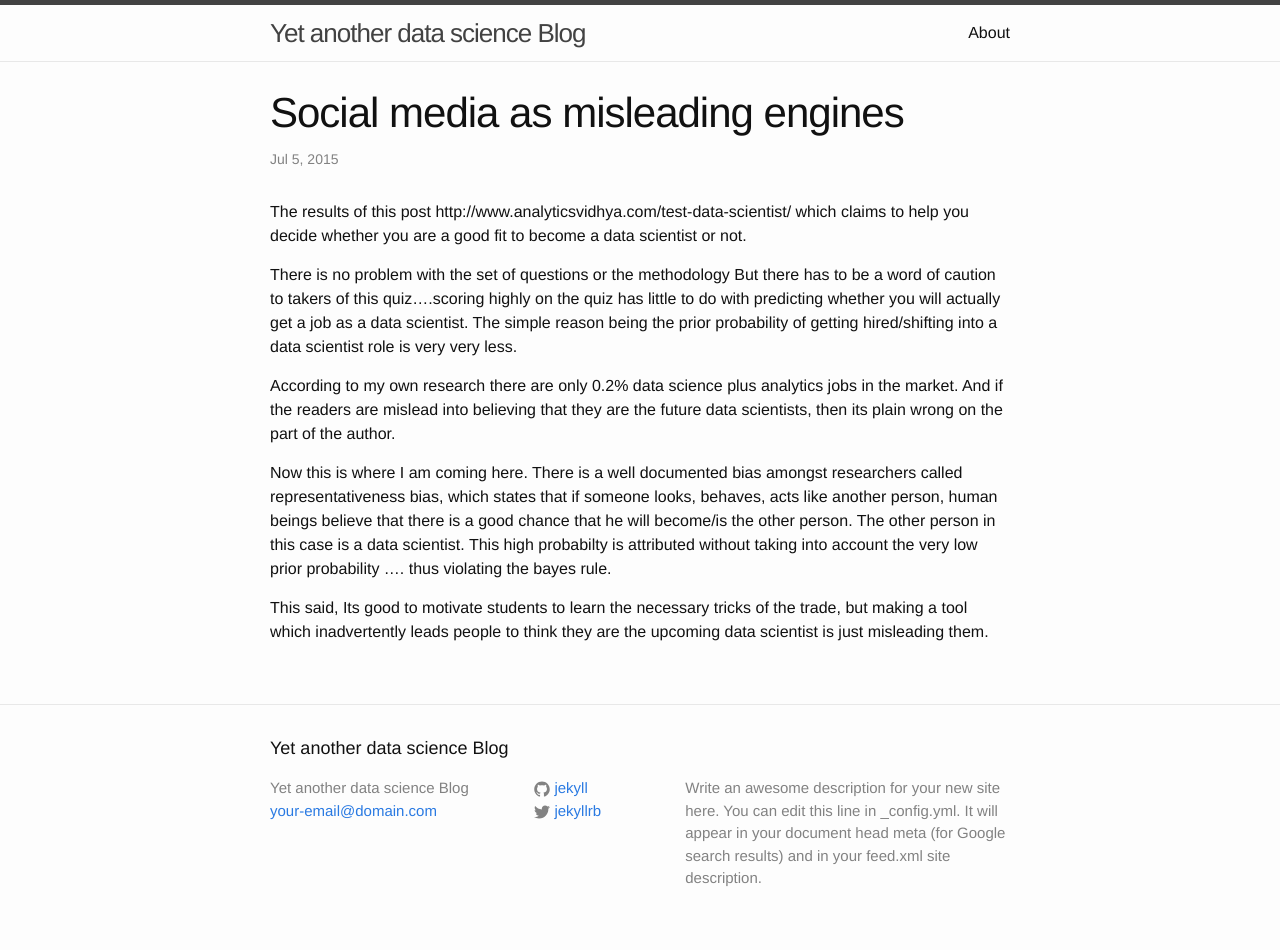
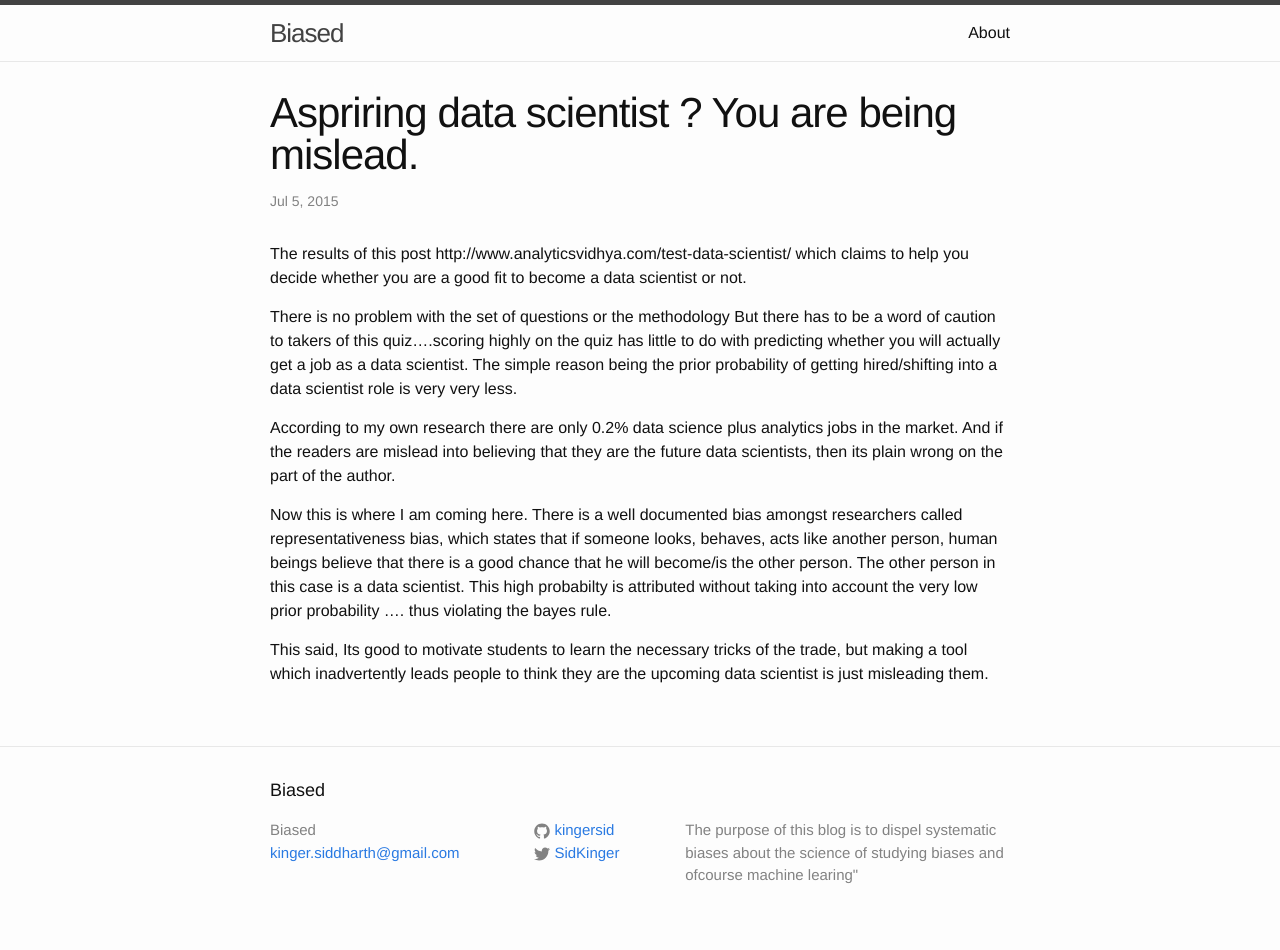
Before and after one commit to kingersid/Blog, a Jekyll site: the page built from _posts/2015-07-05-future-data-scientists.md, in a window 1280 px wide. Built offline with Jekyll 4.4.1, drawn with Linux system fonts in a browser that asks for light colours.

Commit message:
added title,desc and social id

```diff
--- a/_config.yml
+++ b/_config.yml
@@ -1,14 +1,11 @@
 # Site settings
-title: Yet another data science Blog
-email: your-email@domain.com
-description: > # this means to ignore newlines until "baseurl:"
-  Write an awesome description for your new site here. You can edit this
-  line in _config.yml. It will appear in your document head meta (for
-  Google search results) and in your feed.xml site description.
+title: Biased
+email: kinger.siddharth@gmail.com
+description: The purpose of this blog is to dispel systematic biases about the science of studying biases and ofcourse machine learing"
 baseurl: "/Blog"
 url: "http://siddharth-kinger.in"
-twitter_username: jekyllrb
-github_username:  jekyll
+twitter_username: SidKinger
+github_username:  kingersid
 
 # Build settings
 markdown: kramdown
--- a/_posts/2015-07-05-future-data-scientists.md
+++ b/_posts/2015-07-05-future-data-scientists.md
@@ -1,6 +1,6 @@
 ---
 layout: post
-title:  "Social media as misleading engines"
+title:  "Aspriring data scientist ? You are being mislead."
 date:   2015-07-05 11:05:40
 categories: data-science
 ---
```
